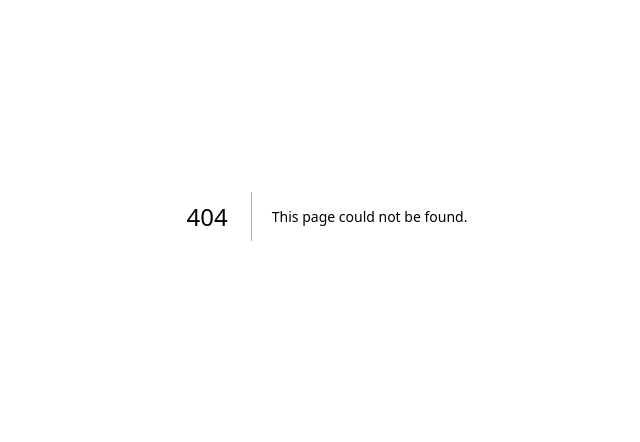
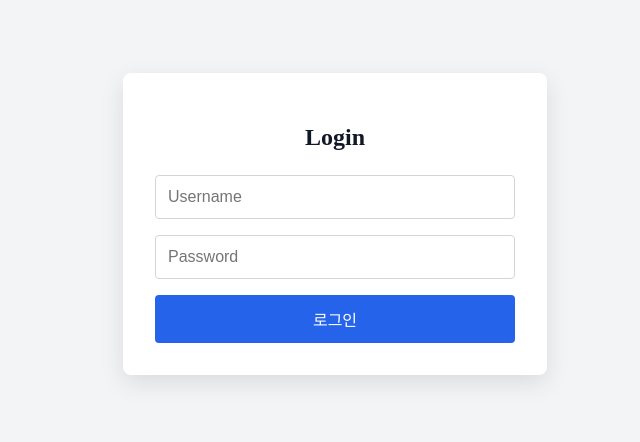
Before and after one commit to HanJunSeoJB/portfolio, a Next.js app in the folder portfolio/: page /login in a window 1280 px wide. Before the commit this address had no page. Shown: the part 184-626 px from the top of the page, without its empty margins (313-953 px from the left). Built offline with nearby package versions, Linux system fonts and the light colour scheme.

Commit message:
feat: 로그인 테스트 화면 추가 및 재학생 인증 api 구현
1. 로그인 테스트 화면 추가 완료
2. 재학생 인증 api 구현 완료

```diff
--- a/portfolio/src/app/_hook/getUser.ts
+++ b/portfolio/src/app/_hook/getUser.ts
@@ -1,32 +1,26 @@
 import { useState } from "react";
 
 export function getUser() {
-  const [isLoggedIn, setIsLoggedIn] = useState<boolean>(false);
+  const [isLoggedIn, setIsLoggedIn] = useState(false);
 
   async function login(userId: string, userPw: string): Promise<boolean> {
-    const response = await fetch("https://oasis.jbnu.ac.kr/com/com/sstm/logn/findLoginNXOS.action", {
-      method: "POST",
+    try {
+      const response = await fetch('/api/login', {
+        method: 'POST',
         headers: {
-        "accept": "*/*",
-        "content-type": "application/json",
-        "x-requested-with": "XMLHttpRequest",
-        "Referer": "https://oasis.jbnu.ac.kr/com/login.do"
+          'Content-Type': 'application/json',
         },
-      body: JSON.stringify({
-        rType: "3tier",
-        loginType: "3tier",
-        userUid: userId,
-        userPwd: userPw,
-        langFg: "K",
-        loginGubun: "O",
-        loginSystem: "oasis"
-      })
+        body: JSON.stringify({ userId, userPw }),
       });
 
       const data = await response.json();
-    const success = data.hasOwnProperty("authYn");
+      const success = Object.prototype.hasOwnProperty.call(data, "authYn");
       setIsLoggedIn(success);
       return success;
+    } catch (err) {
+      console.error("Login error:", err);
+      return false;
+    }
   }
 
   return { isLoggedIn, login };
--- /dev/null
+++ b/portfolio/src/app/_style/login_form.module.css
@@ -0,0 +1,49 @@
+.container {
+    display: flex;
+    justify-content: center;
+    align-items: center;
+    height: 100vh;
+    background-color: #f3f4f6;
+  }
+
+  .form {
+    background: white;
+    padding: 2rem;
+    border-radius: 8px;
+    box-shadow: 0 8px 24px rgba(0, 0, 0, 0.1);
+    width: 100%;
+    max-width: 360px;
+    display: flex;
+    flex-direction: column;
+  }
+
+  .title {
+    margin-bottom: 1.5rem;
+    text-align: center;
+    font-size: 1.5rem;
+    font-weight: 600;
+    color: #111827;
+  }
+
+  .input {
+    margin-bottom: 1rem;
+    padding: 0.75rem;
+    border: 1px solid #d1d5db;
+    border-radius: 4px;
+    font-size: 1rem;
+  }
+
+  .button {
+    background-color: #2563eb;
+    color: white;
+    padding: 0.75rem;
+    font-size: 1rem;
+    border: none;
+    border-radius: 4px;
+    cursor: pointer;
+    transition: background 0.2s ease;
+  }
+
+  .button:hover {
+    background-color: #1d4ed8;
+  }
--- /dev/null
+++ b/portfolio/src/app/api/login/route.ts
@@ -0,0 +1,38 @@
+
+export async function POST(req: Request) {
+    try {
+      const { userId, userPw } = await req.json();
+
+      const res = await fetch("https://oasis.jbnu.ac.kr/com/com/sstm/logn/findLoginNXOS.action", {
+        method: "POST",
+        headers: {
+          "accept": "*/*",
+          "content-type": "application/json",
+          "x-requested-with": "XMLHttpRequest",
+          "Referer": "https://oasis.jbnu.ac.kr/com/login.do",
+        },
+        body: JSON.stringify({
+          rType: "3tier",
+          loginType: "3tier",
+          userUid: userId,
+          userPwd: userPw,
+          langFg: "K",
+          loginGubun: "O",
+          loginSystem: "oasis"
+        }),
+      });
+
+      const data = await res.json();
+
+      return new Response(JSON.stringify(data), {
+        status: 200,
+        headers: { "Content-Type": "application/json" },
+      });
+
+    } catch (error) {
+      console.error("API Error:", error);
+      return new Response(JSON.stringify({ error: "Internal Server Error" }), {
+        status: 500,
+      });
+    }
+  }
--- /dev/null
+++ b/portfolio/src/app/login/page.tsx
@@ -0,0 +1,50 @@
+'use client';
+import styles from "../_style/login_form.module.css"
+import { useState } from "react";
+import { getUser } from "../_hook/getUser";
+
+export default function Login() {
+    const [formData, setFormData] = useState({userId: "", userPw: ""});
+    const {isLoggedIn, login} = getUser();
+
+    const handleChange = (e: React.ChangeEvent<HTMLInputElement>) => {
+        setFormData({ ...formData, [e.target.name]: e.target.value });
+      };
+
+      const handleSubmit = async (e: React.FormEvent) => {
+        e.preventDefault();
+        // 로그인 로직 추가 예정
+        const result = await login(formData.userId, formData.userPw);
+        if(result) {
+            alert("로그인 성공");
+            // 로그인 성공 후 페이지 이동 또는 상태 업데이트 로직 추가
+        }
+        else alert("로그인 실패");
+      };
+
+
+    return (
+        <div className={styles.container}>
+            <form onSubmit={handleSubmit} className={styles.form}>
+                <h2 className={styles.title}>Login</h2>
+                <input
+                type="text"
+                name="userId"
+                placeholder="Username"
+                value={formData.userId}
+                onChange={handleChange}
+                className={styles.input}
+                />
+                <input
+                type="password"
+                name="userPw"
+                placeholder="Password"
+                value={formData.userPw}
+                onChange={handleChange}
+                className={styles.input}
+                />
+                <button type="submit" className={styles.button}>로그인</button>
+            </form>
+    </div>
+    )
+}
--- a/portfolio/src/app/page.tsx
+++ b/portfolio/src/app/page.tsx
@@ -5,7 +5,6 @@ export default function Home() {
   return (
     <div className={styles.body}>
       <Nav userName="HanJunseo"/>
-      <h1>Hello admin</h1>
       <p className={styles.content}>Welcome to the portfolio page.</p>
       <p className={styles.content}>Welcome to the portfolio page.</p>
       <p className={styles.content}>Welcome to the portfolio page.</p>
```
Also changed, not shown: 2 other files (tests, documents, lock files or other folders). Lines whose indentation alone changed are shown as unchanged.
